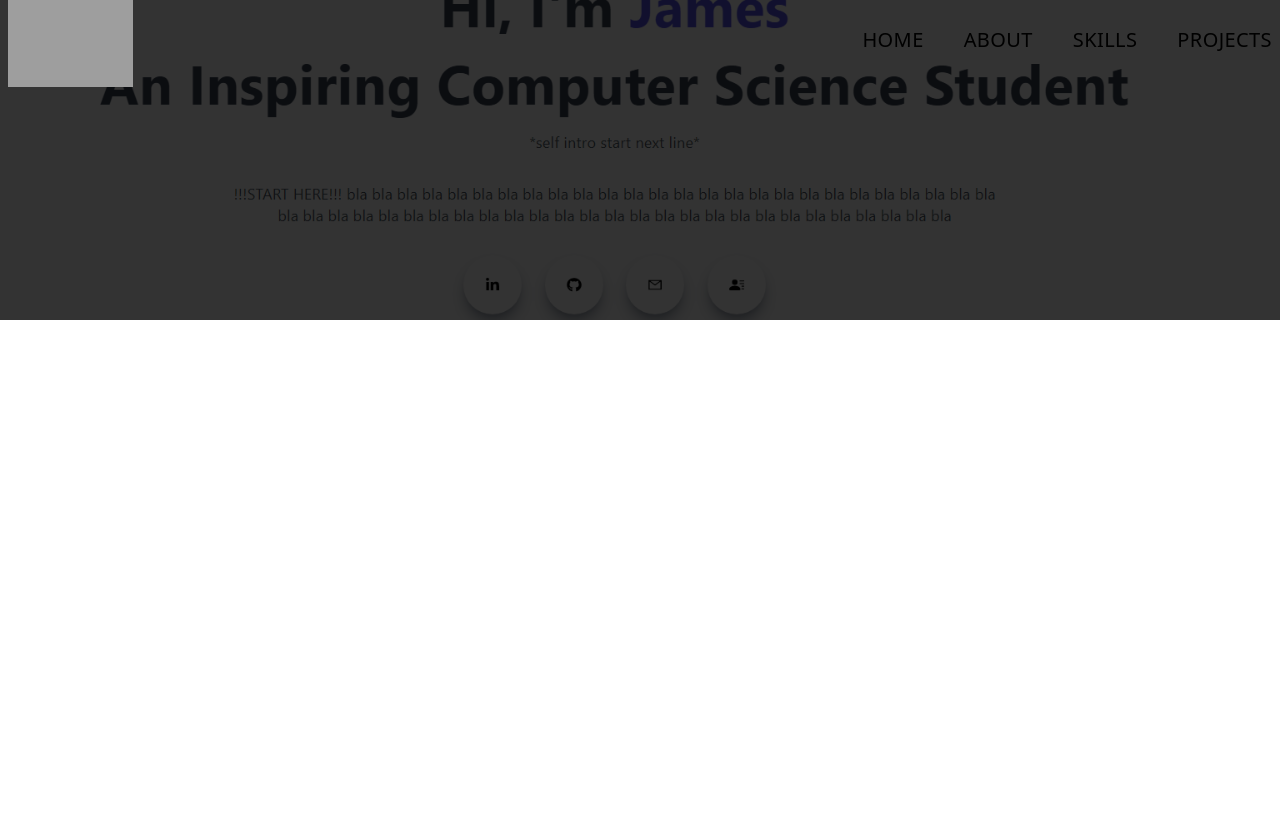
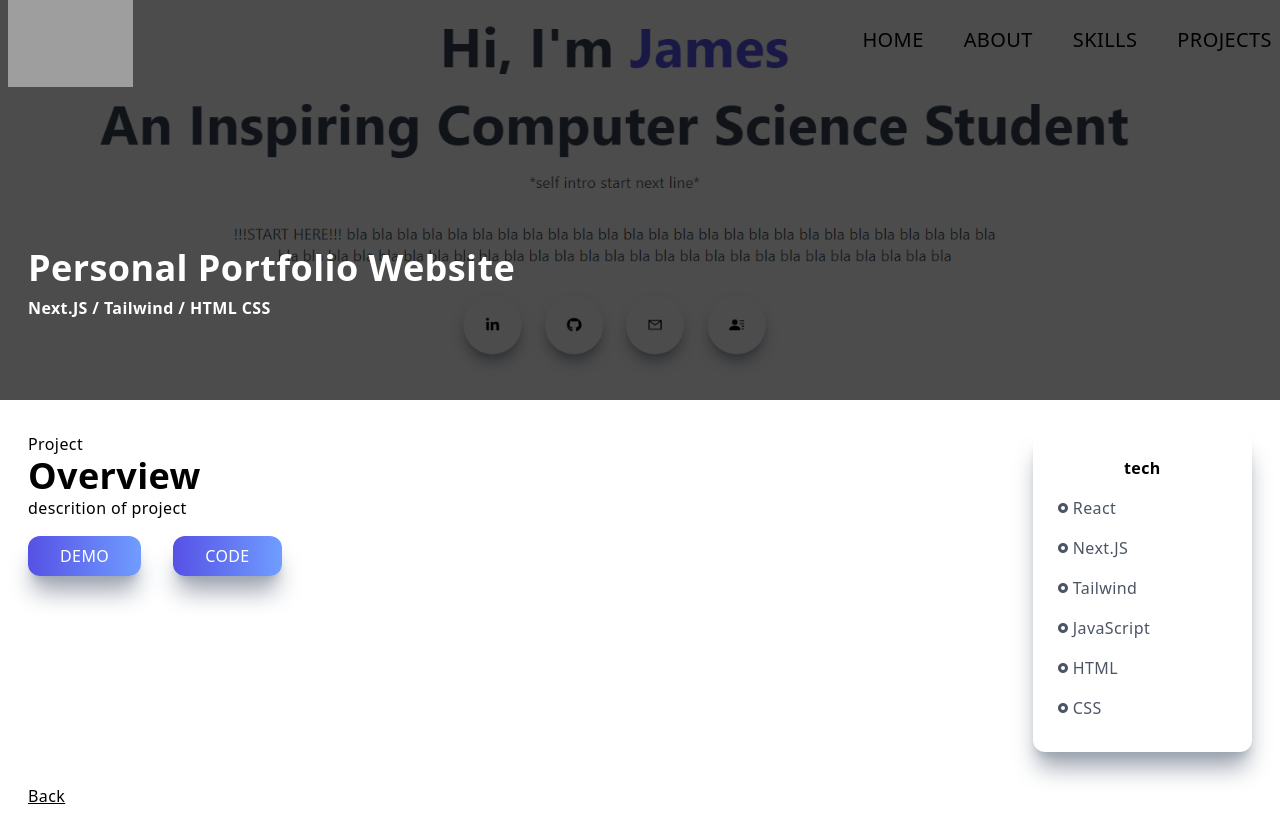
Before and after one commit to jamescodestuff/Personal-Website, a Next.js app: page /portfolio in a window 1280 px wide. Built offline with nearby package versions, Linux system fonts and the light colour scheme; grey boxes are pictures that could not be loaded.

Commit message:
Finished the "portfoli" page

```diff
--- a/pages/portfolio.jsx
+++ b/pages/portfolio.jsx
@@ -1,12 +1,14 @@
 import React from "react";
 import portfolioImg from "../public//assets/projects/website.png";
 import Image from "next/image";
+import { RiRadioButtonFill } from "react-icons/ri";
+import Link from "next/link";
 
-const portfolio = () => {
+const property = () => {
   return (
     <div className="w-full">
-      <div className="w-screen h-[30vh] lg:h-[40vh] relative">
-        <div className="absolute top-0 left-0 w-full h-[30vh] lg:h-[40vh] bg-black/80 z-10"></div>
+      <div className="w-screen h-[50vh] relative">
+        <div className="absolute top-0 left-0 w-full h-[50vh] bg-black/70 z-10" />
         <Image
           className="absolute z-1"
           layout="fill"
@@ -14,9 +16,57 @@
           src={portfolioImg}
           alt="/"
         />
+        <div className="absolute top-[70%] max-w-[1240px] w-full left-[50%] right-[50%] translate-x-[-50%] translate-y-[-50%] text-white z-10 p-2">
+          <h2 className="py-2">Personal Portfolio Website</h2>
+          <h3>Next.JS / Tailwind / HTML CSS</h3>
+        </div>
+      </div>
+
+      <div className="max-w-[1240px] mx-auto p-2 grid md:grid-cols-5 gap-8 pt-8">
+        <div className="col-span-4">
+          <p>Project</p>
+          <h2>Overview</h2>
+          <p>descrition of project</p>
+          <button className="px-8 py-2 mt-4 mr-8">Demo</button>
+          <button className="px-8 py-2 mt-4">Code</button>
+        </div>
+        <div className="col-span-4 md:col-span-1 shadow-xl shadow-gray-400 rounded-xl p-4">
+          <div className="p-2">
+            <p className="text-center font-bold pb-2">tech</p>
+            <div className="grid grid-cols-3 md:grid-cols-1">
+              <p className="text-gray-600 py-2 flex items-center">
+                <RiRadioButtonFill className="pr-1" />
+                React
+              </p>
+              <p className="text-gray-600 py-2 flex items-center">
+                <RiRadioButtonFill className="pr-1" />
+                Next.JS
+              </p>
+              <p className="text-gray-600 py-2 flex items-center">
+                <RiRadioButtonFill className="pr-1" />
+                Tailwind
+              </p>
+              <p className="text-gray-600 py-2 flex items-center">
+                <RiRadioButtonFill className="pr-1" />
+                JavaScript
+              </p>
+              <p className="text-gray-600 py-2 flex items-center">
+                <RiRadioButtonFill className="pr-1" />
+                HTML
+              </p>
+              <p className="text-gray-600 py-2 flex items-center">
+                <RiRadioButtonFill className="pr-1" />
+                CSS
+              </p>
+            </div>
+          </div>
+        </div>
+        <Link href="/#projects">
+          <p className="underline cursor-pointer">Back</p>
+        </Link>
       </div>
     </div>
   );
 };
 
-export default portfolio;
+export default property;
```
